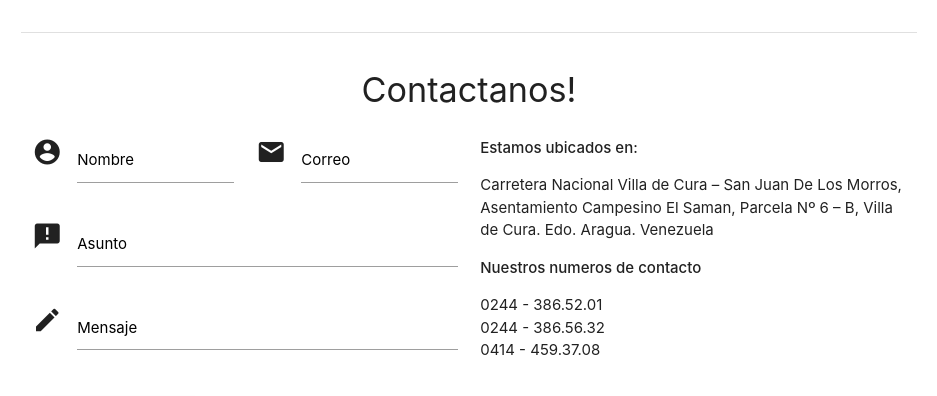
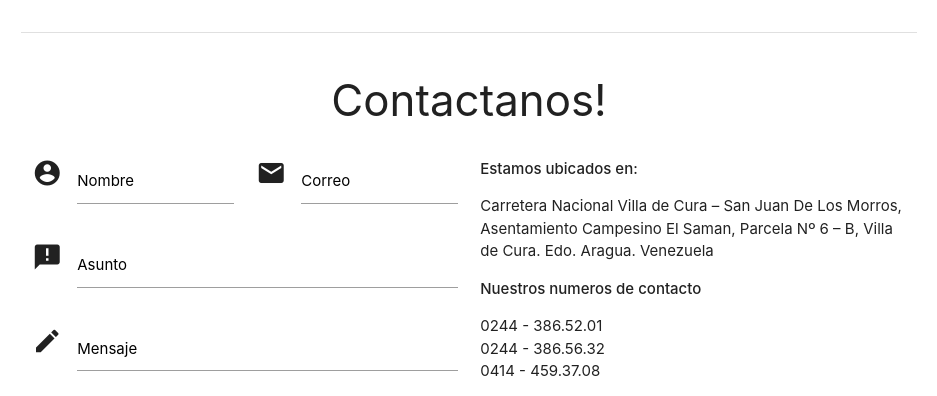
Before and after one commit to EmmaFrz/lazos-de-alambre, a plain HTML site: page index.html in a window 1280 px wide. Shown: the part 1273-1669 px from the top of the page, without its empty margins (171-1108 px from the left). Drawn offline with nearby package versions, Linux system fonts and the light colour scheme; some packages are replaced by stand-ins of ours.

Commit message:
hoxfix titles

```diff
--- a/index.html
+++ b/index.html
@@ -124,7 +124,7 @@
         <div class="divider"></div>
         <div class="section scrollspy" id="3">
             <div class="row">
-                <h4 class="center-align">Contactanos!</h4>
+                <h3 class="center-align">Contactanos!</h3>
                 <div class="col s12 m6 l6 xl6">
                     <div class="row">
                         <form class="col s12">
```
